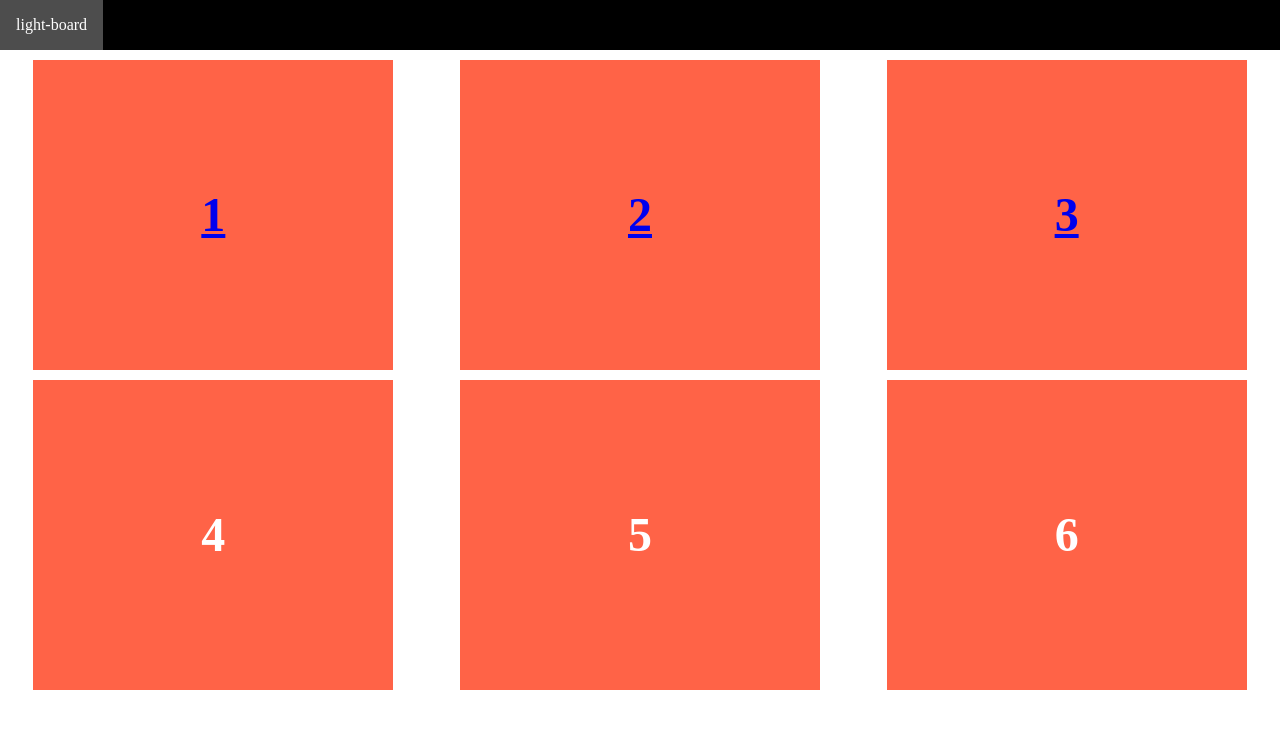
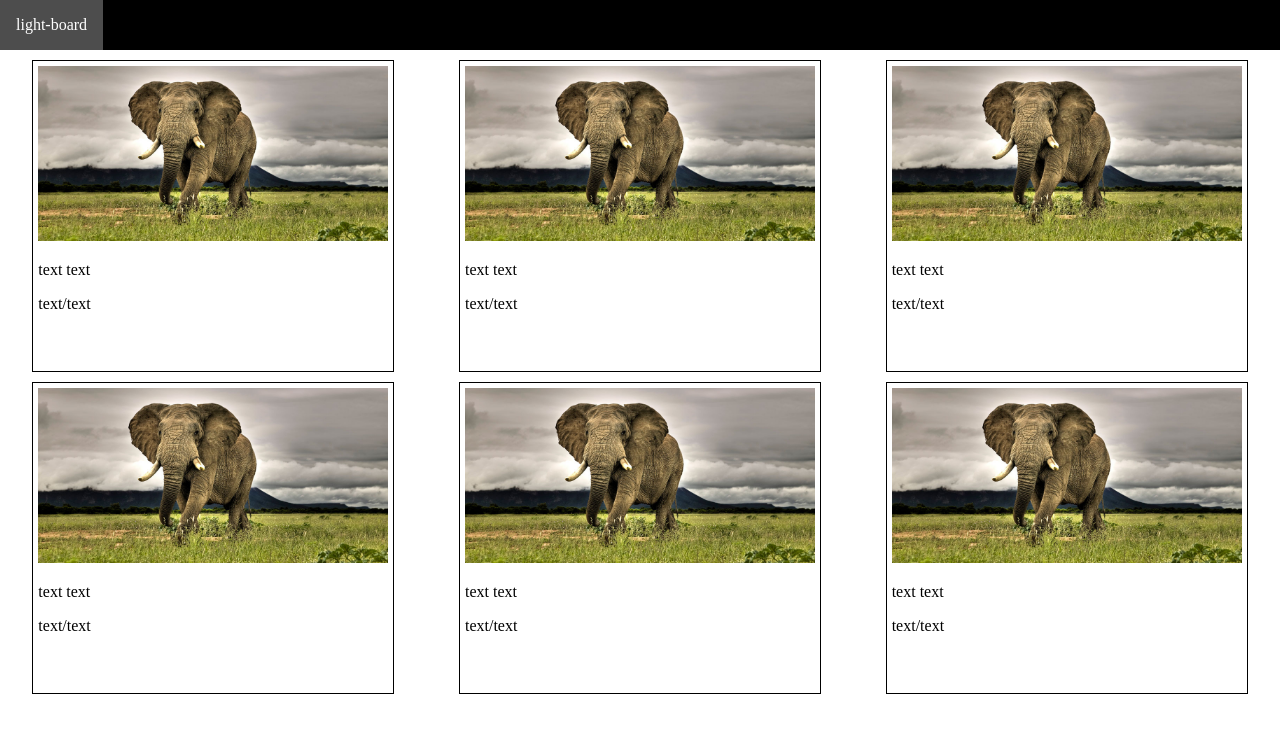
Before and after one commit to TemaKozyrev/light-board-csr, a website: page public/html/index.html in a window 1280 px wide. Drawn offline with Linux system fonts and the light colour scheme; no server answers.

Commit message:
fix index item and modal content

```diff
--- a/public/html/index.html
+++ b/public/html/index.html
@@ -25,12 +25,32 @@
 </header>
 
 <ul class="flex-container">
-    <li class="flex-item"><a href="#modal1" class="open_modal">1</a></li>
-    <li class="flex-item"><a href="#modal2" class="open_modal">2</a></li>
-    <li class="flex-item"><a href="#modal3" class="open_modal">3</a></li>
-    <li class="flex-item">4</li>
-    <li class="flex-item">5</li>
-    <li class="flex-item">6</li>
+    <li class="flex-item">
+        <a href="#modal1" class="open_modal"><img src="/images/elep.jpg" class="item-img"></a>
+        <p>text text</p>
+        <p>text/text</p>
+    </li><li class="flex-item">
+        <a href="#modal2" class="open_modal"><img src="/images/elep.jpg" class="item-img"></a>
+        <p>text text</p>
+        <p>text/text</p>
+    </li><li class="flex-item">
+        <a href="#modal3" class="open_modal"><img src="/images/elep.jpg" class="item-img"></a>
+        <p>text text</p>
+        <p>text/text</p>
+    </li><li class="flex-item">
+        <a href="#modal4" class="open_modal"><img src="/images/elep.jpg" class="item-img"></a>
+        <p>text text</p>
+        <p>text/text</p>
+    </li><li class="flex-item">
+        <a href="#modal5" class="open_modal"><img src="/images/elep.jpg" class="item-img"></a>
+        <p>text text</p>
+        <p>text/text</p>
+    </li><li class="flex-item">
+        <a href="#modal6" class="open_modal"><img src="/images/elep.jpg" class="item-img"></a>
+        <p>text text</p>
+        <p>text/text</p>
+    </li>
+
 </ul>
 
 <div id="modal_form"></div>
--- a/public/javascripts/index.js
+++ b/public/javascripts/index.js
@@ -9,7 +9,7 @@ $(document).ready(function() {
          var div = $(this).attr('href');
          overlay.fadeIn(400,
              function(){
-                 modal.append("<div id='modal_content'>" + div + "</div>")
+                 modal.append("<div id='modal_content'><img src='/images/elep.jpg' class='item-img'><p>test/test</p><p>test-test</p></div>");
                  modal
                      .css('display', 'block')
                      .animate({opacity: 1, top: '50%'}, 200);
--- a/public/stylesheets/style.css
+++ b/public/stylesheets/style.css
@@ -32,7 +32,7 @@ ul {
 }
 
 .navigation a:hover {
-  background: rgba(255,255,255,0.3);
+    background: rgba(255, 255, 255, 0.3);
 }
 
 @media all and (max-width: 600px) {
@@ -45,10 +45,9 @@ ul {
     .navigation a {
         text-align: center;
         padding: 10px;
-    border-top: 1px solid rgba(255,255,255,0.3);
-    border-bottom: 1px solid rgba(0,0,0,0.1);
+        border-top: 1px solid rgba(255, 255, 255, 0.3);
+        border-bottom: 1px solid rgba(0, 0, 0, 0.1);
     }
-
 
     .navigation li:last-of-type a {
         border-bottom: none;
@@ -73,23 +72,29 @@ ul {
 }
 
 .flex-item {
-  background: tomato;
     padding: 5px;
     width: 350px;
     height: 300px;
     margin-top: 10px;
 
-  line-height: 300px;
-  color: white;
-  font-weight: bold;
-  font-size: 3em;
-  text-align: center;
+    /*line-height: 300px;*/
+    font-size: 1em;
+    /*text-align: center;*/
+    border: solid 1px;
+}
+
+.item-img {
+    width: 350px;
 }
 
 /* modal */
 
+.open_modal {
+    text-decoration: none;
+}
+
 #modal_form {
-	width: 300px;
+    width: 350px;
     height: 300px;
     border-radius: 5px;
     background: #fff;
@@ -115,18 +120,18 @@ ul {
 }
 
 #overlay {
-	z-index:3;
-	position:fixed;
-	background-color:#000;
-	opacity:0.6;
-	-moz-opacity:0.8;
-	filter:alpha(opacity=80);
-	width:100%;
-	height:100%;
-	top:0;
-	left:0;
-	cursor:pointer;
-	display:none;
+    z-index: 3;
+    position: fixed;
+    background-color: #000;
+    opacity: 0.6;
+    -moz-opacity: 0.8;
+    filter: alpha(opacity=80);
+    width: 100%;
+    height: 100%;
+    top: 0;
+    left: 0;
+    cursor: pointer;
+    display: none;
 }
 
 .user-form-flex {
@@ -154,7 +159,6 @@ ul {
     padding: 1em;
 }
 
-
 .user_input {
     display: inline;
 }
```
Also changed, not shown: public/images/elep.jpg (added). Lines whose indentation alone changed are shown as unchanged.
